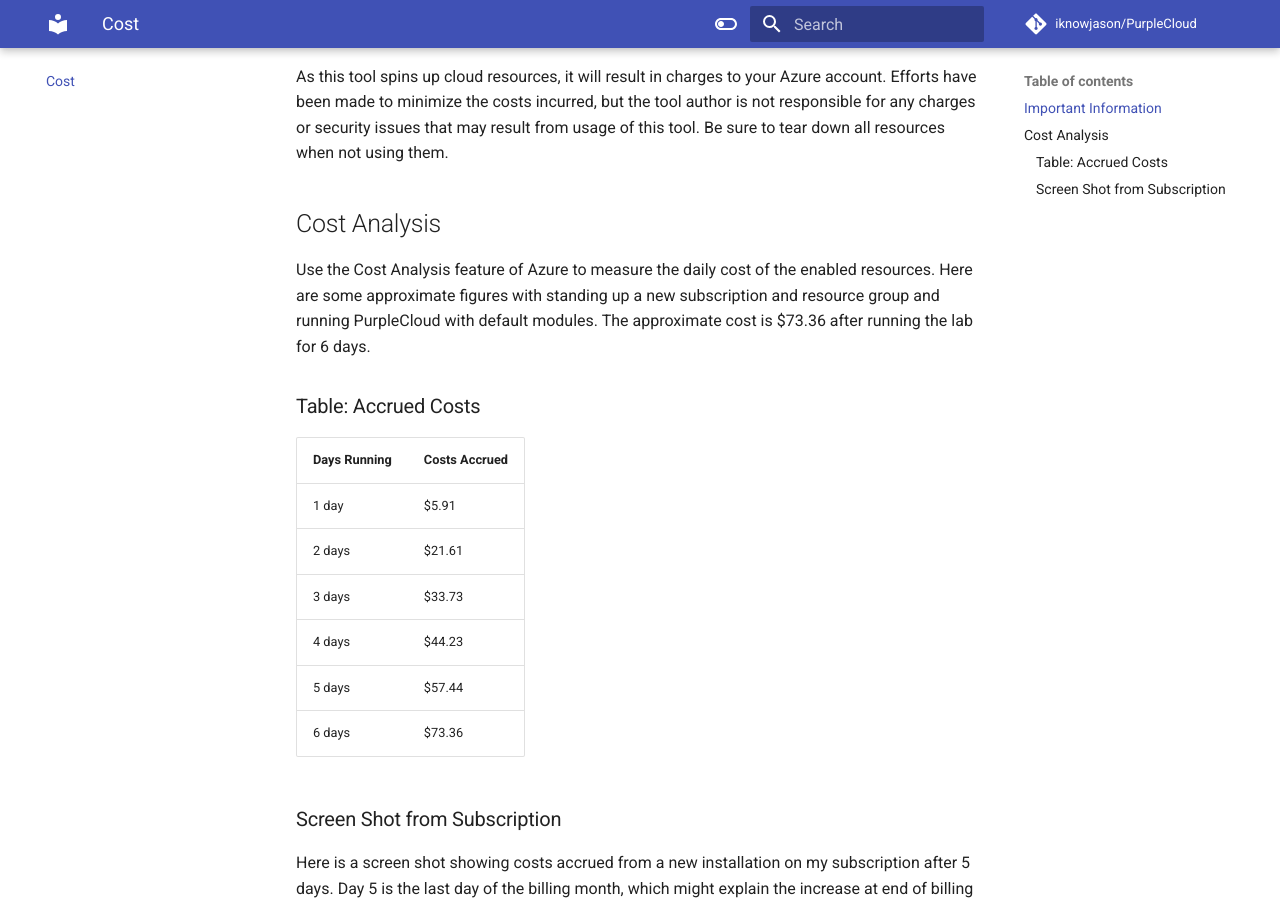
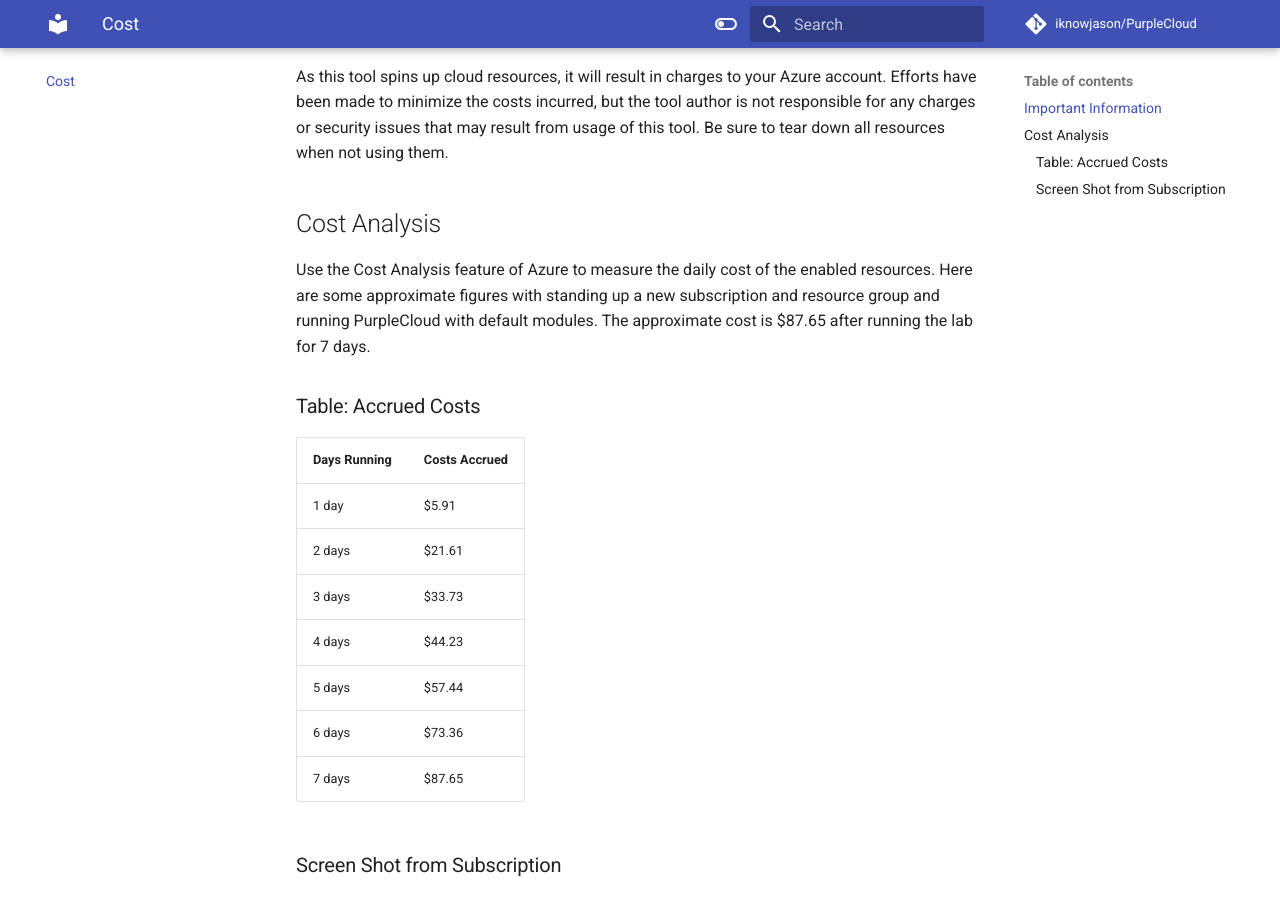
Before and after one commit to iknowjason/PurpleCloud, an MkDocs documentation site: the page built from docs/cost.md, in a window 1280 px wide and 900 px high, scrolled down 215 px. Built offline with MkDocs 1.6.1 and Material for MkDocs 9.7.7, drawn with Linux system fonts in a browser that asks for light colours; comment, search, counter and statistics services are not loaded.

Commit message:
Updated day 7 cost analysis

```diff
--- a/docs/cost.md
+++ b/docs/cost.md
@@ -4,7 +4,7 @@
 As this tool spins up cloud resources, it will result in charges to your Azure account.  Efforts have been made to minimize the costs incurred, but the tool author is not responsible for any charges or security issues that may result from usage of this tool.  Be sure to tear down all resources when not using them.
 
 ## Cost Analysis
-Use the Cost Analysis feature of Azure to measure the daily cost of the enabled resources.  Here are some approximate figures with standing up a new subscription and resource group and running PurpleCloud with default modules.  The approximate cost is $73.36 after running the lab for 6 days.
+Use the Cost Analysis feature of Azure to measure the daily cost of the enabled resources.  Here are some approximate figures with standing up a new subscription and resource group and running PurpleCloud with default modules.  The approximate cost is $87.65 after running the lab for 7 days.
 
 ### Table:  Accrued Costs
 | Days Running  |  Costs Accrued |
@@ -15,10 +15,11 @@
 |    4 days     |     $44.23     |
 |    5 days     |     $57.44     |
 |    6 days     |     $73.36     |
+|    7 days     |     $87.65     |
 
 
 ### Screen Shot from Subscription
 Here is a screen shot showing costs accrued from a new installation on my subscription after 5 days.  Day 5 is the last day of the billing month, which might explain the increase at end of billing month.
 
 
-![](images/day6-pc.png)
+![](images/day7-pc.png)
```
Also changed, not shown: docs/images/day6-pc.png (deleted), docs/images/day7-pc.png (added).
